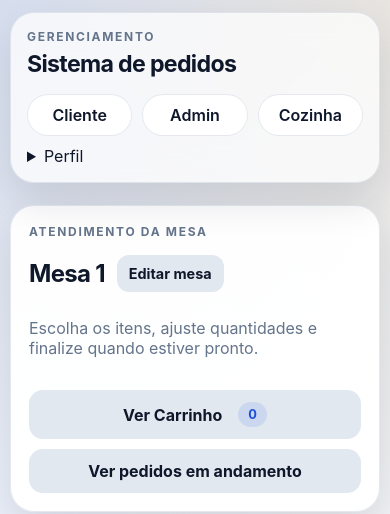
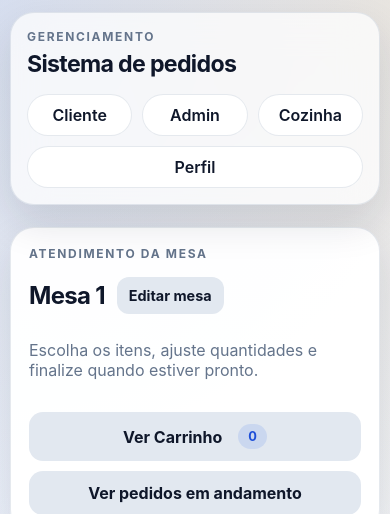
Before and after one commit to camisagilberto/restaurante_homolog, a Flask app: page /mesa/1 in a window 390 px wide. Shown: the top 514 px of the page. Run offline with Flask 3, Linux system fonts and the light colour scheme; data comes from the database, SQL or seed files in the repository.

Commit message:
Update app.css

```diff
--- a/app/static/css/app.css
+++ b/app/static/css/app.css
@@ -664,70 +664,54 @@ textarea:focus {
   box-shadow: 0 0 0 4px rgba(37, 99, 235, .12);
 }
 
-@media (max-width: 920px) {
-  .hero-card,
-  .cart-layout,
-  .auth-layout,
-  .form-row,
-  .summary-strip {
-    grid-template-columns: 1fr;
-  }
-
-  .hero-card,
-  .auth-layout,
-  .cart-layout {
-    display: grid;
-  }
-
-  .summary-panel {
-    position: static;
-  }
+.profile-menu {
+  position: relative;
 }
 
-@media (max-width: 640px) {
-  .app-shell {
-    width: min(100% - 20px, 1180px);
-    padding-top: 12px;
-  }
+.profile-menu summary {
+  list-style: none;
+  padding: 10px 14px;
+  border-radius: 999px;
+  border: 1px solid var(--border);
+  background: white;
+  color: var(--text);
+  font-weight: 600;
+  cursor: pointer;
+}
 
-  .app-header {
-    padding: 16px;
-  }
+.profile-menu summary::-webkit-details-marker {
+  display: none;
+}
 
-  .section-block,
-  .panel,
-  .hero-card {
-    padding: 18px;
-  }
+.profile-menu[open] summary {
+  background: var(--secondary);
+}
 
-  .app-nav {
-    width: 100%;
-  }
+.profile-menu-panel {
+  position: absolute;
+  top: calc(100% + 8px);
+  right: 0;
+  z-index: 20;
+  min-width: 190px;
+  padding: 8px;
+  border: 1px solid var(--border);
+  border-radius: 16px;
+  background: white;
+  box-shadow: var(--shadow);
+  display: grid;
+  gap: 6px;
+}
 
-  .app-nav a {
-    flex: 1 1 0;
-    text-align: center;
-  }
+.profile-menu-panel a {
+  display: block;
+  border-radius: 12px;
+  padding: 10px 12px;
+  background: transparent;
+  border: 0;
+}
 
-  .cart-item-actions,
-  .admin-row-actions,
-  .status-actions,
-  .section-heading,
-  .order-head,
-  .order-meta,
-  .product-head,
-  .cart-item-main {
-    flex-direction: column;
-    align-items: flex-start;
-  }
-
-  .product-grid {
-    grid-template-columns: 1fr;
-  }
-
-  .hero-actions {
-    width: 100%;
-  }
+.profile-menu-panel a:hover {
+  background: rgba(148, 163, 184, .16);
 }
 
 .table-count-form {
@@ -791,12 +775,84 @@ textarea:focus {
 }
 
 @media (max-width: 920px) {
+  .hero-card,
+  .cart-layout,
+  .auth-layout,
+  .form-row,
+  .summary-strip {
+    grid-template-columns: 1fr;
+  }
+
+  .hero-card,
+  .auth-layout,
+  .cart-layout {
+    display: grid;
+  }
+
+  .summary-panel {
+    position: static;
+  }
+
   .qr-grid {
     grid-template-columns: repeat(2, minmax(0, 1fr));
   }
 }
 
 @media (max-width: 640px) {
+  .app-shell {
+    width: min(100% - 20px, 1180px);
+    padding-top: 12px;
+  }
+
+  .app-header {
+    padding: 16px;
+  }
+
+  .section-block,
+  .panel,
+  .hero-card {
+    padding: 18px;
+  }
+
+  .app-nav {
+    width: 100%;
+  }
+
+  .app-nav a,
+  .profile-menu {
+    flex: 1 1 0;
+    text-align: center;
+  }
+
+  .profile-menu summary {
+    text-align: center;
+  }
+
+  .profile-menu-panel {
+    position: static;
+    margin-top: 8px;
+  }
+
+  .cart-item-actions,
+  .admin-row-actions,
+  .status-actions,
+  .section-heading,
+  .order-head,
+  .order-meta,
+  .product-head,
+  .cart-item-main {
+    flex-direction: column;
+    align-items: flex-start;
+  }
+
+  .product-grid {
+    grid-template-columns: 1fr;
+  }
+
+  .hero-actions {
+    width: 100%;
+  }
+
   .qr-grid {
     grid-template-columns: 1fr;
   }
```
